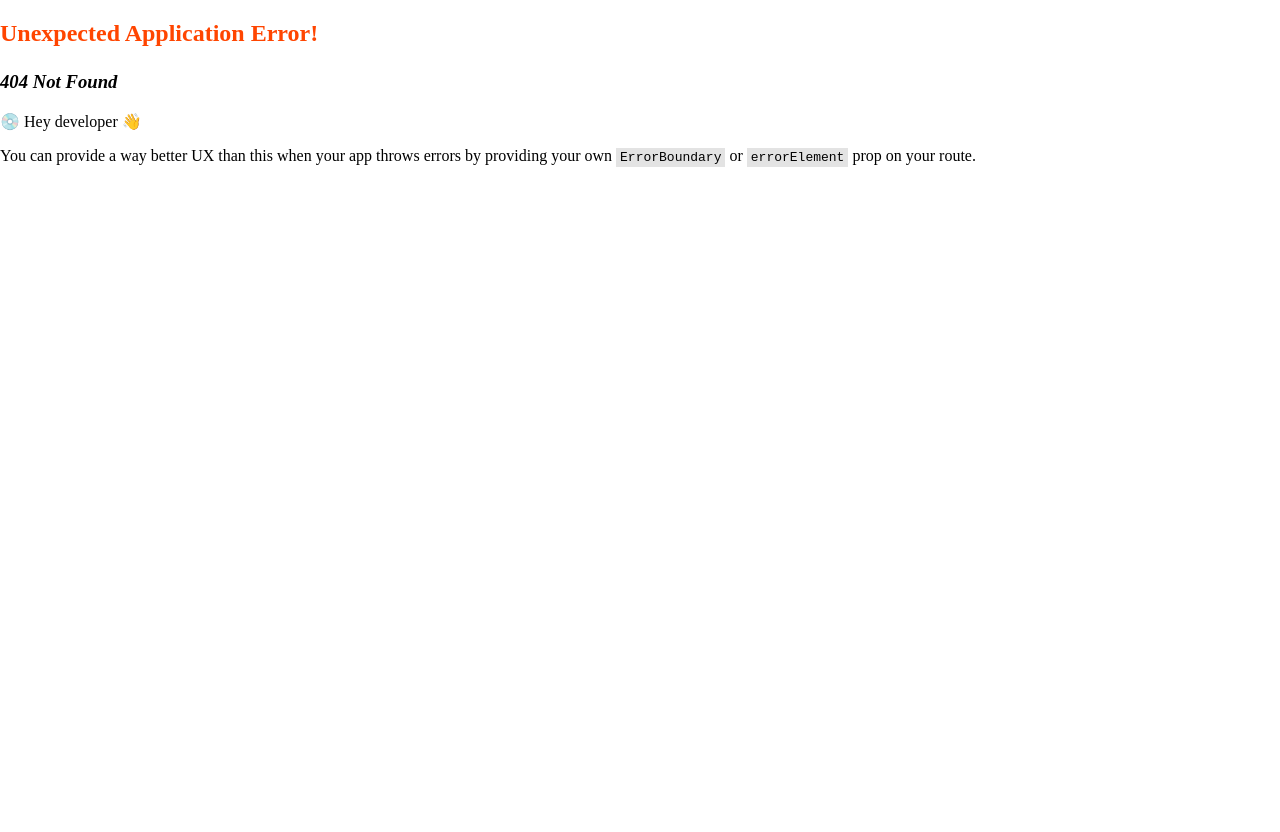
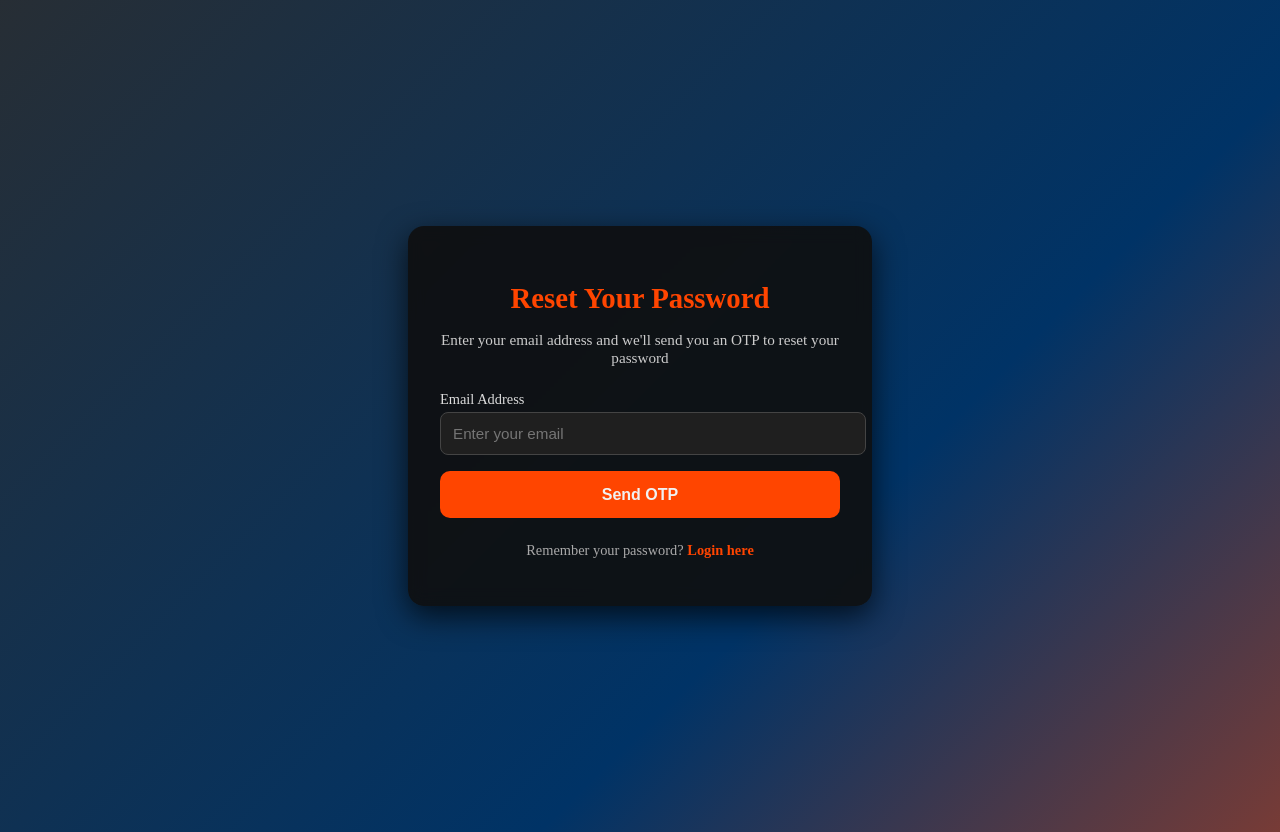
Before and after one commit to rehankapaya/Career-Passport-Frontend, a React (Vite) app: page /password-reset in a window 1280 px wide. Before the commit this address had no page. Before the commit the page ends 800 px from the top, so only its background shows below. Built offline with nearby package versions, Linux system fonts and the light colour scheme.

Commit message:
forgotpas

```diff
--- a/src/App.jsx
+++ b/src/App.jsx
@@ -10,6 +10,7 @@ import { UserContext } from './context/UserContext'
 import SignupPage from './auth/SignupPage'
 import LoginPage from './auth/LoginPage'
 import AdminLoginPage from './auth/AdminLoginPage'
+import ForgotPasswordPage from './auth/ForgotPasswordPage'
 import UserProfilePage from './layouts/pages/UserProfilePage'
 import ServicesPages from './layouts/pages/ServicesPage'
 import SuccessStoriesPage from './layouts/pages/SuccessStoriesPage'
@@ -29,6 +30,10 @@ export default function App() {
     {
       path: '/login',
       element: <LoginPage />
+    },
+    {
+      path:'/password-reset',
+      element:<ForgotPasswordPage/>
     },
     {
       path: '/',
--- /dev/null
+++ b/src/auth/ForgotPasswordPage.jsx
@@ -0,0 +1,205 @@
+import React, { useState } from "react";
+import axios from "axios";
+import { apiurl } from "../api";
+import { toast } from "react-toastify";
+import { Link } from "react-router-dom";
+import "./LoginPage.css";
+
+export default function ForgotPasswordPage() {
+  const [step, setStep] = useState(1); // 1: email input, 2: OTP input, 3: new password
+  const [email, setEmail] = useState("");
+  const [otp, setOtp] = useState("");
+  const [newPassword, setNewPassword] = useState("");
+  const [confirmPassword, setConfirmPassword] = useState("");
+  const [loading, setLoading] = useState(false);
+
+  // Handle email submission
+  const handleEmailSubmit = async (e) => {
+    e.preventDefault();
+    setLoading(true);
+
+    try {
+      const response = await axios.post(`${apiurl}/api/users/forgot-password`, { email });
+      console.log("OTP sent:", response.data);
+      toast.success("OTP sent to your email!");
+      setStep(2);
+    } catch (error) {
+      console.error("Failed to send OTP:", error);
+      toast.error(error.response?.data?.message || "Failed to send OTP");
+    } finally {
+      setLoading(false);
+    }
+  };
+
+  // Handle OTP verification
+  const handleOtpSubmit = async (e) => {
+    e.preventDefault();
+
+    if (newPassword !== confirmPassword) {
+      toast.error("Passwords don't match");
+      return;
+    }
+
+    setLoading(true);
+
+    try {
+      const response = await axios.post(`${apiurl}/api/users/reset-password`, {
+        email,
+        otp,
+        newPassword
+      });
+      console.log("Password reset:", response.data);
+      toast.success("Password reset successfully!");
+      setStep(3);
+    } catch (error) {
+      console.error("Failed to reset password:", error);
+      toast.error(error.response?.data?.message || "Failed to reset password");
+    } finally {
+      setLoading(false);
+    }
+  };
+
+  // Resend OTP
+  const handleResendOtp = async () => {
+    setLoading(true);
+
+    try {
+      const response = await axios.post(`${apiurl}/api/users/forgot-password`, { email });
+      console.log("OTP resent:", response.data);
+      toast.success("New OTP sent to your email!");
+    } catch (error) {
+      console.error("Failed to resend OTP:", error);
+      toast.error(error.response?.data?.message || "Failed to resend OTP");
+    } finally {
+      setLoading(false);
+    }
+  };
+
+  return (
+    <div className="login-container">
+      <div className="login-card">
+        {step === 1 && (
+          <>
+            <h2 className="login-title">Reset Your Password</h2>
+            <p className="login-subtitle">
+              Enter your email address and we'll send you an OTP to reset your password
+            </p>
+
+            <form className="login-form" onSubmit={handleEmailSubmit}>
+              <div className="form-group">
+                <label htmlFor="email">Email Address</label>
+                <input
+                  type="email"
+                  id="email"
+                  name="email"
+                  value={email}
+                  onChange={(e) => setEmail(e.target.value)}
+                  placeholder="Enter your email"
+                  required
+                />
+              </div>
+
+              <button
+                type="submit"
+                className="login-btn"
+                disabled={loading}
+              >
+                {loading ? "Sending..." : "Send OTP"}
+              </button>
+            </form>
+          </>
+        )}
+
+        {step === 2 && (
+          <>
+            <h2 className="login-title">Verify OTP</h2>
+            <p className="login-subtitle">
+              Enter the OTP sent to {email} and your new password
+            </p>
+
+            <form className="login-form" onSubmit={handleOtpSubmit}>
+              <div className="form-group">
+                <label htmlFor="otp">OTP Code</label>
+                <input
+                  type="text"
+                  id="otp"
+                  name="otp"
+                  value={otp}
+                  onChange={(e) => setOtp(e.target.value)}
+                  placeholder="Enter 6-digit OTP"
+                  required
+                />
+              </div>
+
+              <div className="form-group">
+                <label htmlFor="newPassword">New Password</label>
+                <input
+                  type="password"
+                  id="newPassword"
+                  name="newPassword"
+                  value={newPassword}
+                  onChange={(e) => setNewPassword(e.target.value)}
+                  placeholder="Enter new password"
+                  required
+                />
+              </div>
+
+              <div className="form-group">
+                <label htmlFor="confirmPassword">Confirm Password</label>
+                <input
+                  type="password"
+                  id="confirmPassword"
+                  name="confirmPassword"
+                  value={confirmPassword}
+                  onChange={(e) => setConfirmPassword(e.target.value)}
+                  placeholder="Confirm new password"
+                  required
+                />
+              </div>
+
+              <button
+                type="submit"
+                className="login-btn"
+                disabled={loading}
+              >
+                {loading ? "Resetting..." : "Reset Password"}
+              </button>
+
+              <div className="resend-otp">
+                <p>
+                  Didn't receive the OTP?{" "}
+                  <button
+                    type="button"
+                    onClick={handleResendOtp}
+                    className="resend-link"
+                    disabled={loading}
+                  >
+                    Resend OTP
+                  </button>
+                </p>
+              </div>
+            </form>
+          </>
+        )}
+
+        {step === 3 && (
+          <>
+            <h2 className="login-title">Password Reset Successful!</h2>
+            <div className="success-icon">✓</div>
+            <p className="login-subtitle">
+              Your password has been reset successfully. You can now login with your new password.
+            </p>
+
+            <Link to="/login" className="login-btn">
+              Back to Login
+            </Link>
+          </>
+        )}
+
+        <p className="login-footer">
+          Remember your password? <Link to="/login">Login here</Link>
+        </p>
+      </div>
+    </div>
+  );
+}
--- a/src/auth/LoginPage.jsx
+++ b/src/auth/LoginPage.jsx
@@ -76,9 +76,9 @@ export default function LoginPage() {
             <label className="remember">
               <input type="checkbox" /> Remember me
             </label>
-            <a href="/auth/forgot" className="forgot-link">
+            <Link to="/password-reset" className="forgot-link">
               Forgot Password?
-            </a>
+            </Link>
           </div>
 
           <button type="submit" className="login-btn">
```
